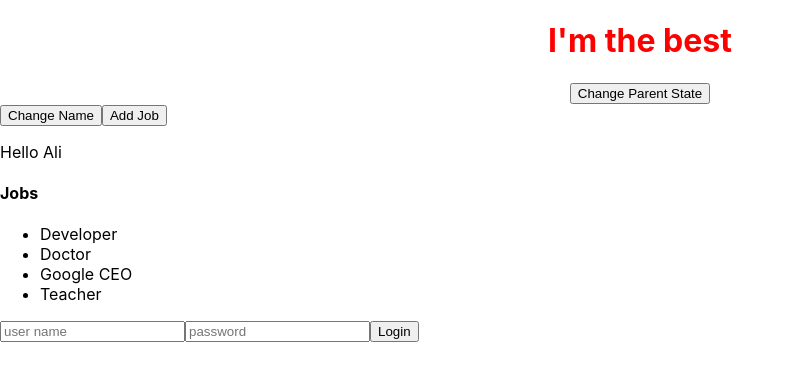
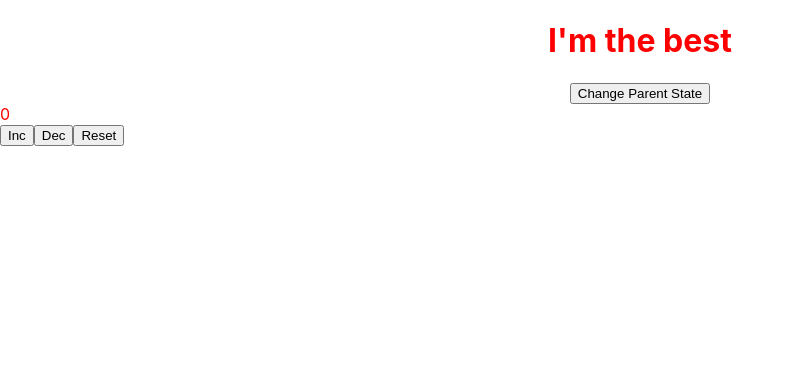
Before and after one commit to alimirmohammad/mapsa_bootcamp_99, a React (Create React App) app: page / in a window 1280 px wide. Shown: the top 380 px of the page, without its empty margins (0-795 px from the left). Built offline with nearby package versions, Linux system fonts and the light colour scheme.

Commit message:
useReducer

```diff
--- a/src/App.js
+++ b/src/App.js
@@ -31,11 +31,11 @@ class App extends React.Component {
           </button>
         </div>
         {/* <Info name='Sanaz' /> */}
-        <InfoFun />
-        <Form />
-        {/* <CounterFun /> */}
+        {/* <InfoFun /> */}
+        {/* <Form /> */}
+        {/* <Counter /> */}
         {/* {content} */}
-        {/* <CounterFun condition={this.state.condition} /> */}
+        <CounterFun />
       </>
     );
   }
--- a/src/Counter.jsx
+++ b/src/Counter.jsx
@@ -1,6 +1,6 @@
 import React from 'react';
 
-export default class Counter extends React.Component {
+export default class Counter extends React.PureComponent {
   state = {
     count: 0
   };
@@ -23,17 +23,17 @@ export default class Counter extends React.Component {
     return null;
   }
 
-  shouldComponentUpdate(nextProps, nextState) {
-    console.log('SHOULD_COMPONENT_UPDATE');
-    if (
-      nextProps.maxCount === this.props.maxCount &&
-      nextProps.step === this.props.step &&
-      nextState.count === this.state.count
-    ) {
-      return false;
-    }
-    return true;
-  }
+  // shouldComponentUpdate(nextProps, nextState) {
+  //   console.log('SHOULD_COMPONENT_UPDATE');
+  //   if (
+  //     nextProps.maxCount === this.props.maxCount &&
+  //     nextProps.step === this.props.step &&
+  //     nextState.count === this.state.count
+  //   ) {
+  //     return false;
+  //   }
+  //   return true;
+  // }
 
   increment() {
     // this.setState((prevState, props) => ({ count: prevState.count + 1 }));
--- a/src/CounterFun.jsx
+++ b/src/CounterFun.jsx
@@ -1,4 +1,5 @@
-import { useEffect, useState } from 'react';
+import React, { useEffect, useReducer, useState } from 'react';
+import counterReducer from './reducer';
 import classes from './styles.module.css';
 
 function calculateState() {
@@ -6,9 +7,10 @@ function calculateState() {
   return 0;
 }
 
-export default function CounterFun({condition}) {
+function CounterFun() {
   // Lazy Initializer
-  const [count, setCount] = useState(calculateState);
+  // const [count, setCount] = useState(calculateState);
+  const [count, dispatch] = useReducer(counterReducer, 0);
   console.log('Render');
 
   useEffect(() => {
@@ -18,21 +20,26 @@ export default function CounterFun({condition}) {
       console.log('useEffect clean up');
       // console.log('useEffect clean up', count);
     };
-  }, [count, condition]);
+  }, [count]);
 
   function increment() {
+    dispatch('INC');
+    dispatch('INC');
+    dispatch('INC');
     console.log(count);
-    setCount(prevCount => prevCount + 1);
-    setCount(prevCount => prevCount + 1);
-    setCount(prevCount => prevCount + 1);
+    // setCount(prevCount => prevCount + 1);
+    // setCount(prevCount => prevCount + 1);
+    // setCount(prevCount => prevCount + 1);
   }
 
   function decrement() {
-    setCount(count - 1);
+    dispatch('DEC');
+    // setCount(count - 1);
   }
 
   function reset() {
-    setCount(0);
+    dispatch('RESET');
+    // setCount(0);
   }
 
   return (
@@ -45,3 +52,5 @@ export default function CounterFun({condition}) {
     </div>
   );
 }
+
+export default React.memo(CounterFun);
--- /dev/null
+++ b/src/reducer.js
@@ -0,0 +1,6 @@
+export default function counterReducer(state, action) {
+  if (action === 'INC') return state + 1;
+  if (action === 'DEC') return state - 1;
+  if (action === 'RESET') return 0;
+  throw new Error('UNKNOWN ACTION');
+}
```
